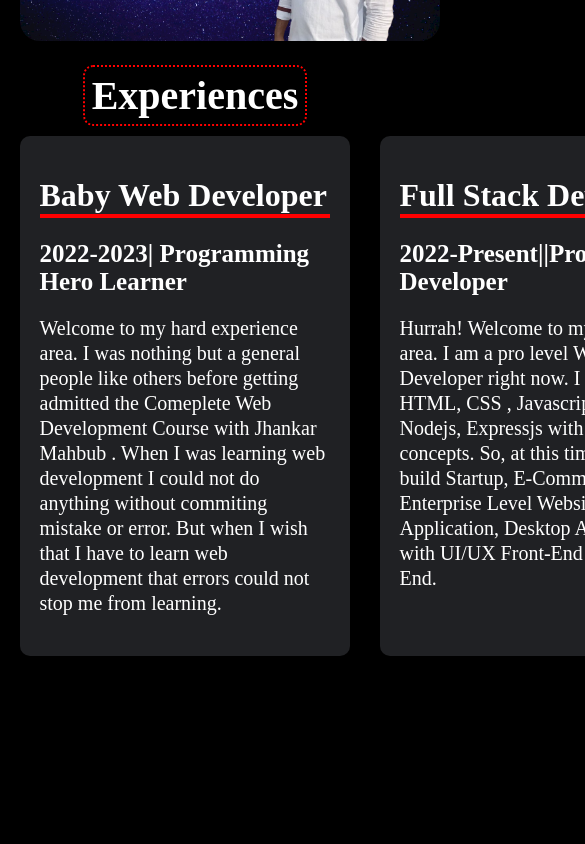
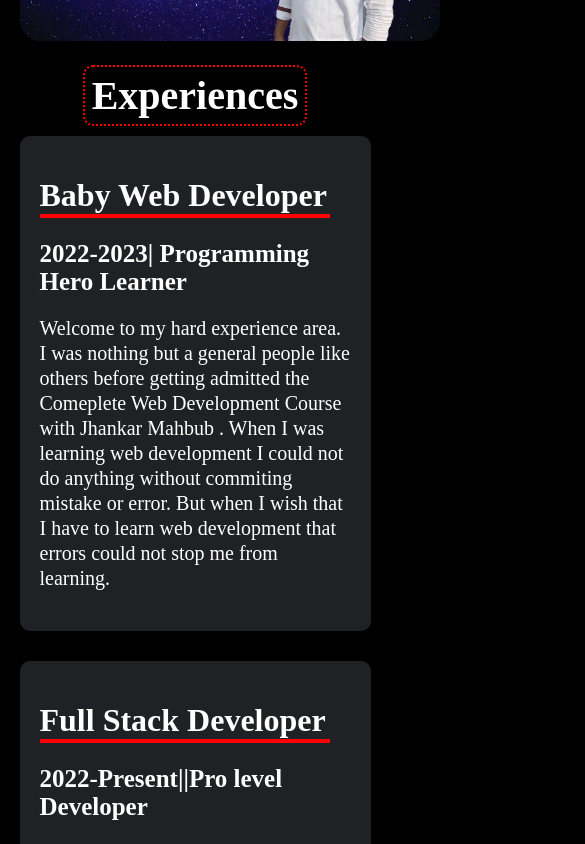
Before and after one commit to Md-Rubel-Ahmed-Rana/react-portfolio, a React (Create React App) app: page / in a window 390 px wide. Shown: the part 840-1684 px from the top of the page, 585 px wide, since content can reach past the window. Before the commit the page ends 1516 px from the top, so only its background shows below. Built offline with nearby package versions, Linux system fonts and the light colour scheme.

Commit message:
Experience side made responsive for mobile

```diff
--- a/src/experience/experience.css
+++ b/src/experience/experience.css
@@ -39,3 +39,9 @@
     line-height: 25px;
     font-size: 20px;
 }
+
+@media screen and (max-width: 700px) {
+    .exps-wrapper {
+        flex-direction: column;
+    }
+}
```
